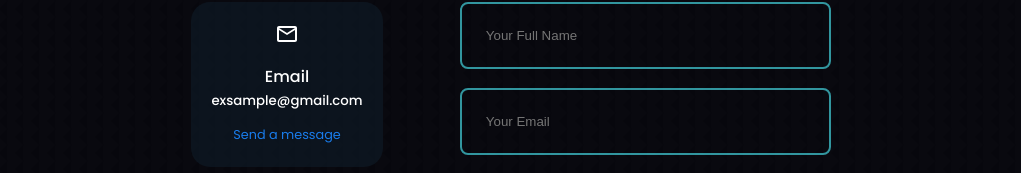
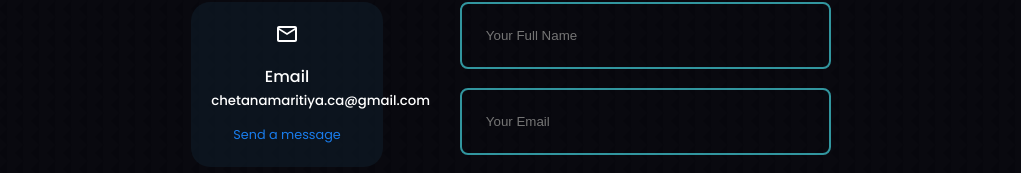
Before and after one commit to Pvoldemorte/My_Portfolio, a React (Create React App) app: page / in a window 1280 px wide. Shown: the part 3295-3468 px from the top of the page, without its empty margins (129-1150 px from the left). Built offline with nearby package versions, Linux system fonts and the light colour scheme.

Commit message:
Update Contact.jsx

```diff
--- a/src/components/contact/Contact.jsx
+++ b/src/components/contact/Contact.jsx
@@ -14,7 +14,7 @@ const Contact = () => {
           <article className='contact__option'>
             <MdOutlineEmail className='contact__option-icon'/>
             <h4>Email</h4>
-            <h5>exsample@gmail.com</h5>
+            <h5>chetanamaritiya.ca@gmail.com</h5>
             <a href="mailto:chetanamaritiya.ca@gmail.com" target="_blank" rel="noopener noreferrer">Send a message</a>
           </article>
           <article className='contact__option'>
```
